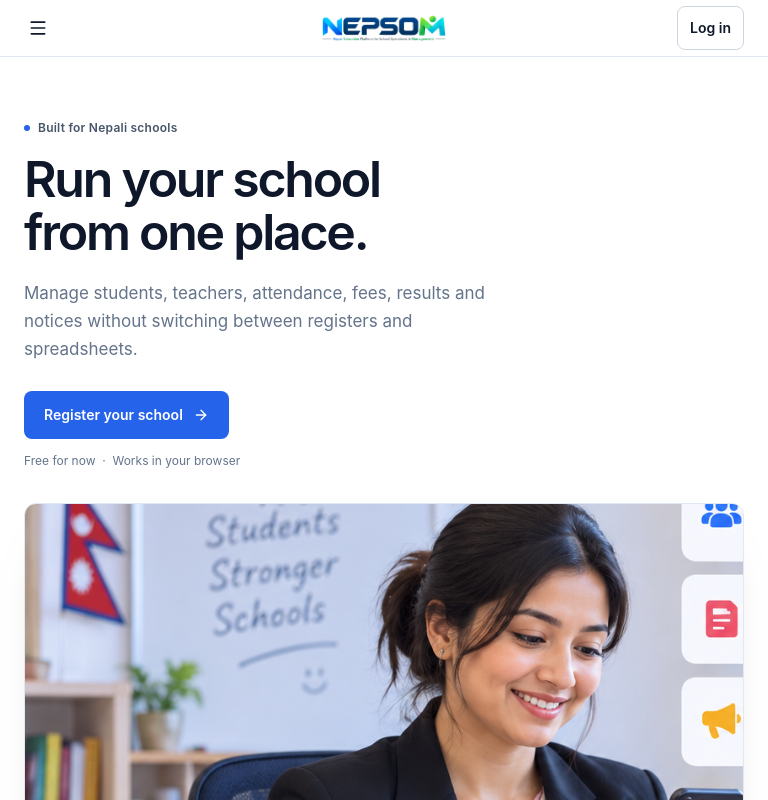
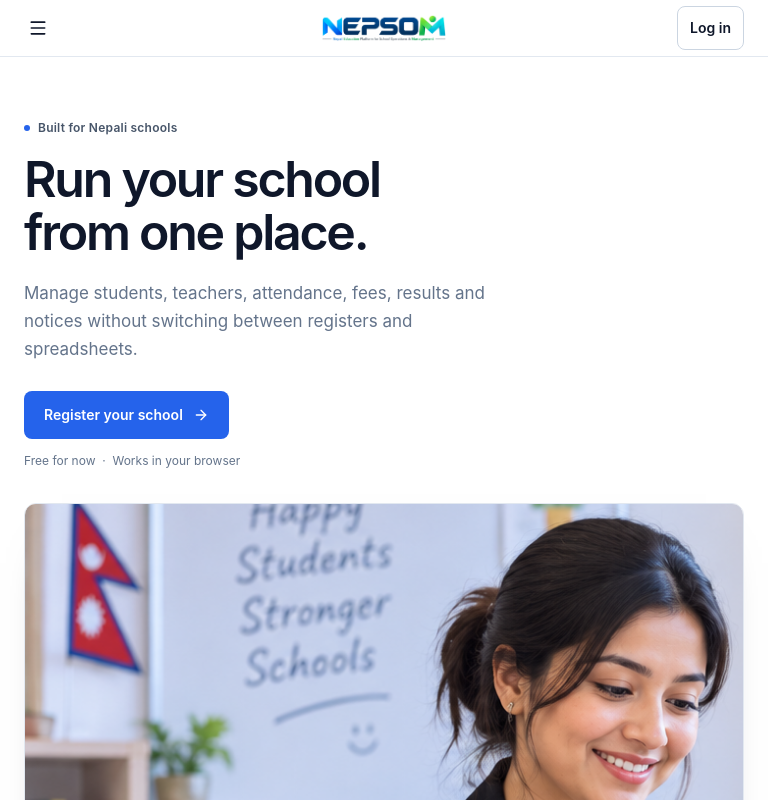
Before and after one commit to basantathapa7495/snap-main, a Next.js app: page / in a window 768 px wide. Shown: the top 800 px of the page. Built offline with nearby package versions, Linux system fonts and the light colour scheme.

Commit message:
Tighten tablet hero crop

```diff
--- a/app/landing.module.css
+++ b/app/landing.module.css
@@ -50,7 +50,7 @@
 
   .heroImage {
     top: -48%;
-    width: 180%;
+    width: 210%;
   }
 }
 
--- a/app/page.tsx
+++ b/app/page.tsx
@@ -145,7 +145,7 @@ export default function HomePage() {
                   alt="School administrator using a phone in her office"
                   width={1536}
                   height={1024}
-                  sizes="(max-width: 639px) 210vw, (max-width: 1023px) 180vw, 1100px"
+                  sizes="(max-width: 1023px) 210vw, 1100px"
                   preload
                   className={styles.heroImage}
                 />
```
